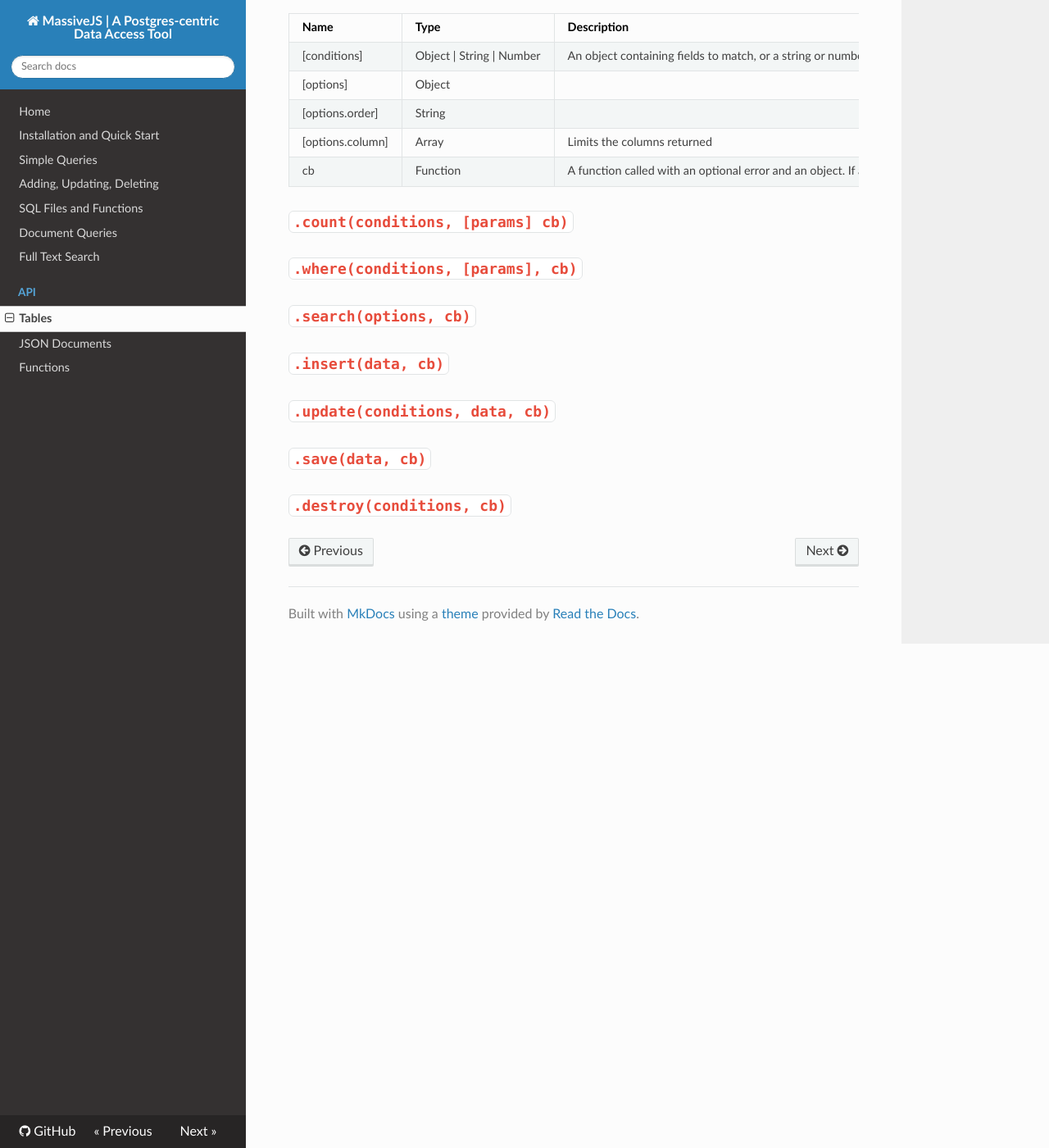
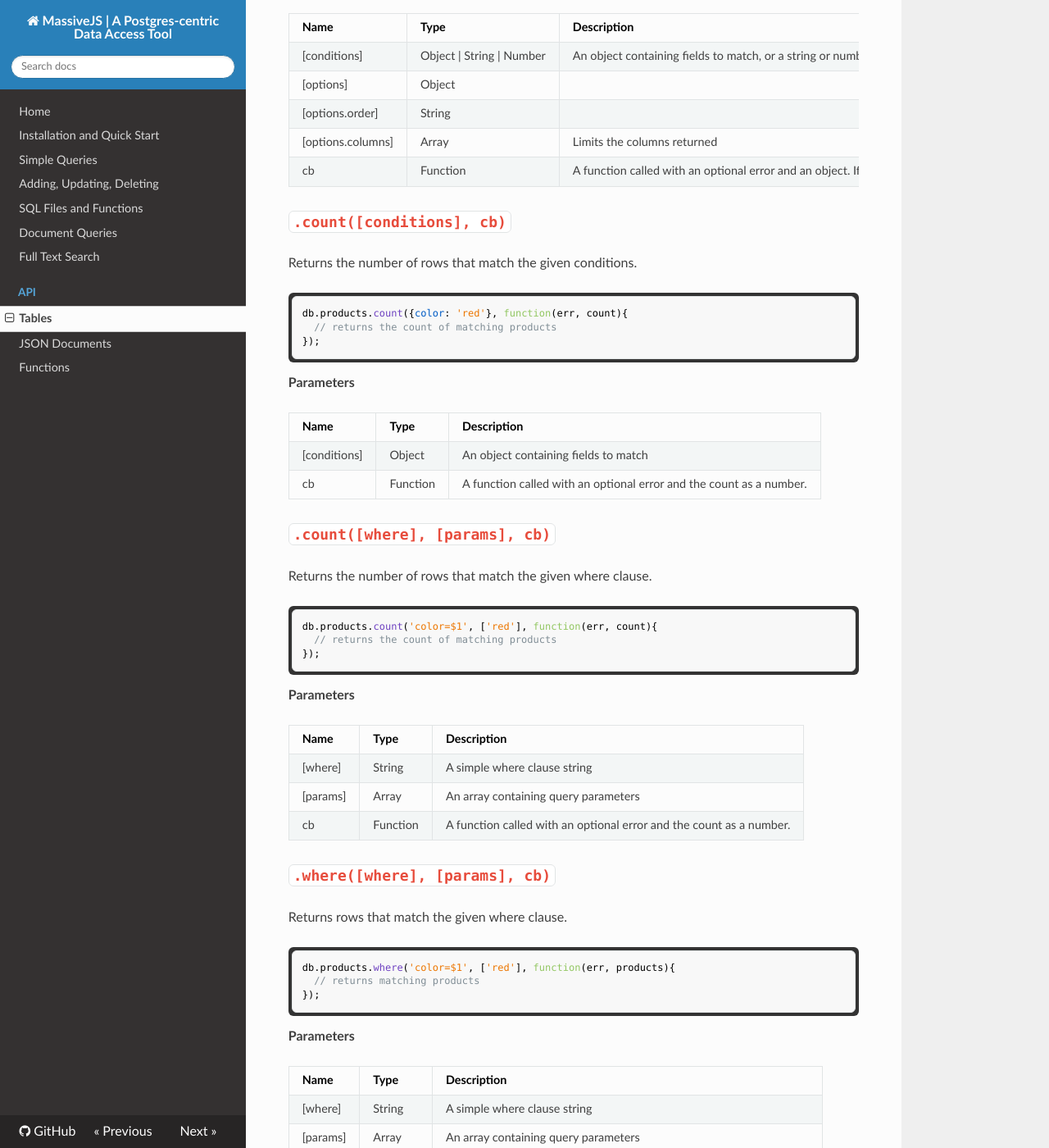
Before and after one commit to dmfay/massive-js, an MkDocs documentation site: the page built from docs/API/tables.md, in a window 1280 px wide and 1400 px high, scrolled down 890 px. Shown: the whole window at 82% size. Built offline with MkDocs 1.6.1, drawn with Linux system fonts in a browser that asks for light colours; nearby versions of some CDN libraries; old or Windows-style settings are respelled for this version of MkDocs; some of the changed text lies outside the part shown.

Commit message:
Add documentation for count and where

````diff
--- a/docs/API/tables.md
+++ b/docs/API/tables.md
@@ -12,13 +12,13 @@ db.products.find({color: 'red'}, function(err, products){
 
 |Name|Type|Description|
 |----|----|-----------|
-|[conditions]|Object&nbsp;&#124;&nbsp;String&nbsp;&#124;&nbsp;Number |An object containing fields to match, or a string or number to find a row by its ID|
+|[conditions]|Object&nbsp;&#124;&nbsp;String&nbsp;&#124;&nbsp;Number|An object containing fields to match, or a string or number to find a row by its ID|
 |[options]|Object||
 |[options.order]|String||
 |[options.stream=false]|Boolean|Returns a stream instead of an array when set to _true_|
 |[options.limit]|Number|Limits the number of rows returned|
-|[options.column]|Array|Limits the columns returned|
-|cb|Function| A function called with an optional error and an array of matching rows. When an ID is used only a single object is returned.|
+|[options.columns]|Array|Limits the columns returned|
+|cb|Function|A function called with an optional error and an array of matching rows. When an ID is used only a single object is returned.|
 
 ## `.findOne([conditions], [options], cb)`
 
@@ -34,15 +34,64 @@ db.products.findOne({color: 'red'}, function(err, product){
 
 |Name|Type|Description|
 |----|----|-----------|
-|[conditions]|Object&nbsp;&#124;&nbsp;String&nbsp;&#124;&nbsp;Number |An object containing fields to match, or a string or number to find a row by its ID|
+|[conditions]|Object&nbsp;&#124;&nbsp;String&nbsp;&#124;&nbsp;Number|An object containing fields to match, or a string or number to find a row by its ID|
 |[options]|Object||
 |[options.order]|String||
-|[options.column]|Array|Limits the columns returned|
-|cb|Function| A function called with an optional error and an object. If a matching row cannot be found, the second callback argument is `undefined`. |
+|[options.columns]|Array|Limits the columns returned|
+|cb|Function|A function called with an optional error and an object. If a matching row cannot be found, the second callback argument is `undefined`. |
 
-## `.count(conditions, [params] cb)`
+## `.count([conditions], cb)`
 
-## `.where(conditions, [params], cb)`
+Returns the number of rows that match the given conditions.
+
+```js
+db.products.count({color: 'red'}, function(err, count){
+  // returns the count of matching products
+});
+```
+
+**Parameters**
+
+|Name|Type|Description|
+|----|----|-----------|
+|[conditions]|Object|An object containing fields to match|
+|cb|Function|A function called with an optional error and the count as a number.|
+
+## `.count([where], [params], cb)`
+
+Returns the number of rows that match the given where clause.
+
+```js
+db.products.count('color=$1', ['red'], function(err, count){
+  // returns the count of matching products
+});
+```
+
+**Parameters**
+
+|Name|Type|Description|
+|----|----|-----------|
+|[where]|String|A simple where clause string|
+|[params]|Array|An array containing query parameters|
+|cb|Function|A function called with an optional error and the count as a number.|
+
+## `.where([where], [params], cb)`
+
+Returns rows that match the given where clause.
+
+```js
+db.products.where('color=$1', ['red'], function(err, products){
+  // returns matching products
+});
+```
+
+**Parameters**
+
+|Name|Type|Description|
+|----|----|-----------|
+|[where]|String|A simple where clause string|
+|[params]|Array|An array containing query parameters|
+|cb|Function|A function called with an optional error and an array of matching rows.|
 
 ## `.search(options, cb)`
 
````
